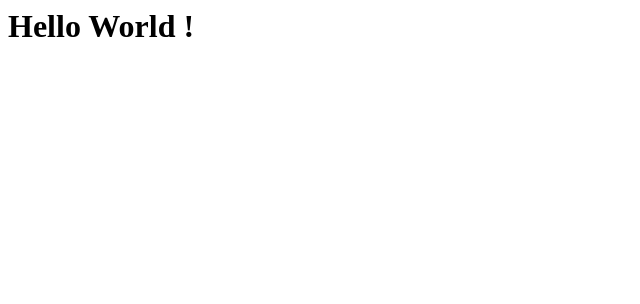
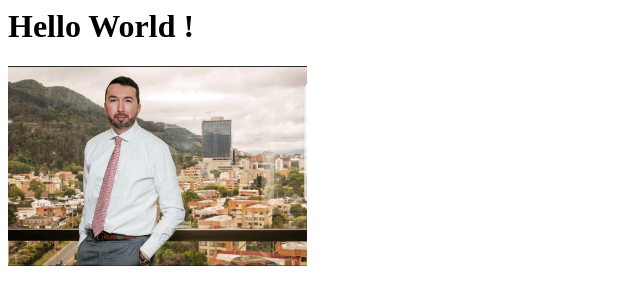
Before and after one commit to ldarango/ldarango.github.io, a plain HTML site: page index.html in a window 1280 px wide. Shown: the whole page, without its empty margins (0-640 px from the left). Drawn offline with Linux system fonts and the light colour scheme.

Commit message:
third commit

```diff
--- a/index.html
+++ b/index.html
@@ -1,3 +1,6 @@
 <html>
 <h1>Hello World !</h1>
+<div>
+    <img src="LDA_IMG.jpeg" height="200">
+</div>
 </html>
```
Also changed, not shown: LDA_IMG.jpeg (added).
